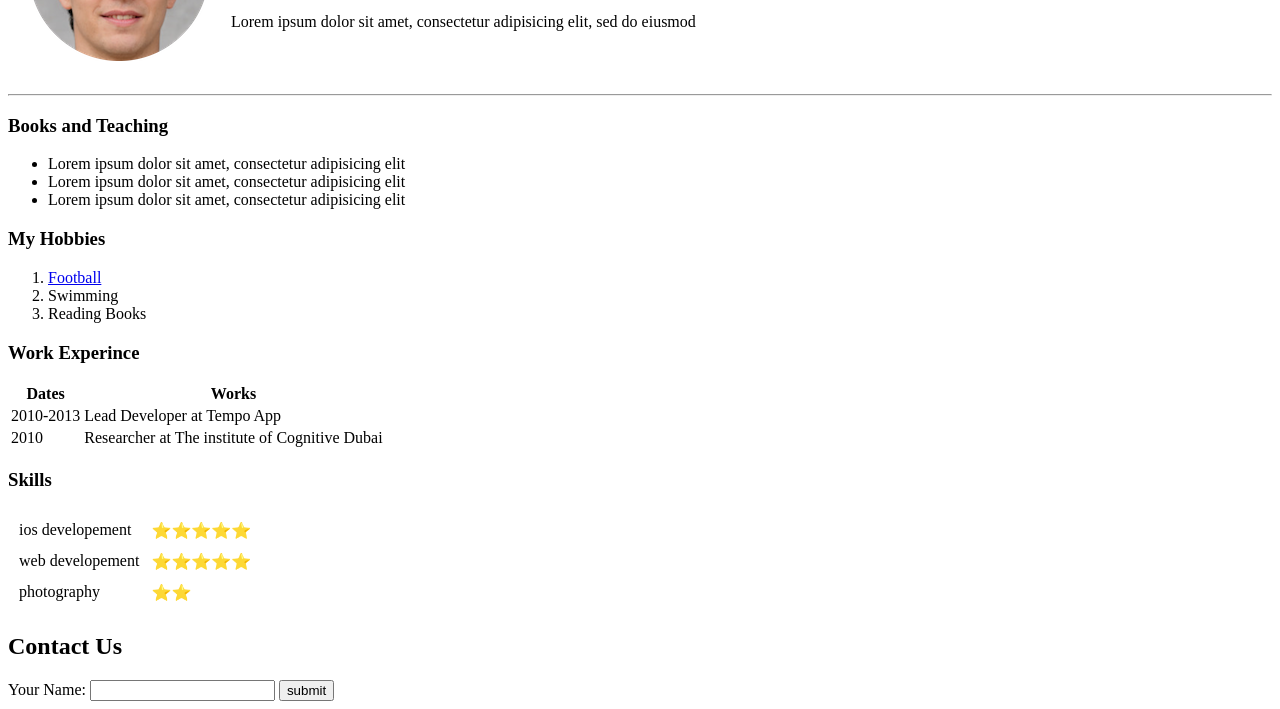
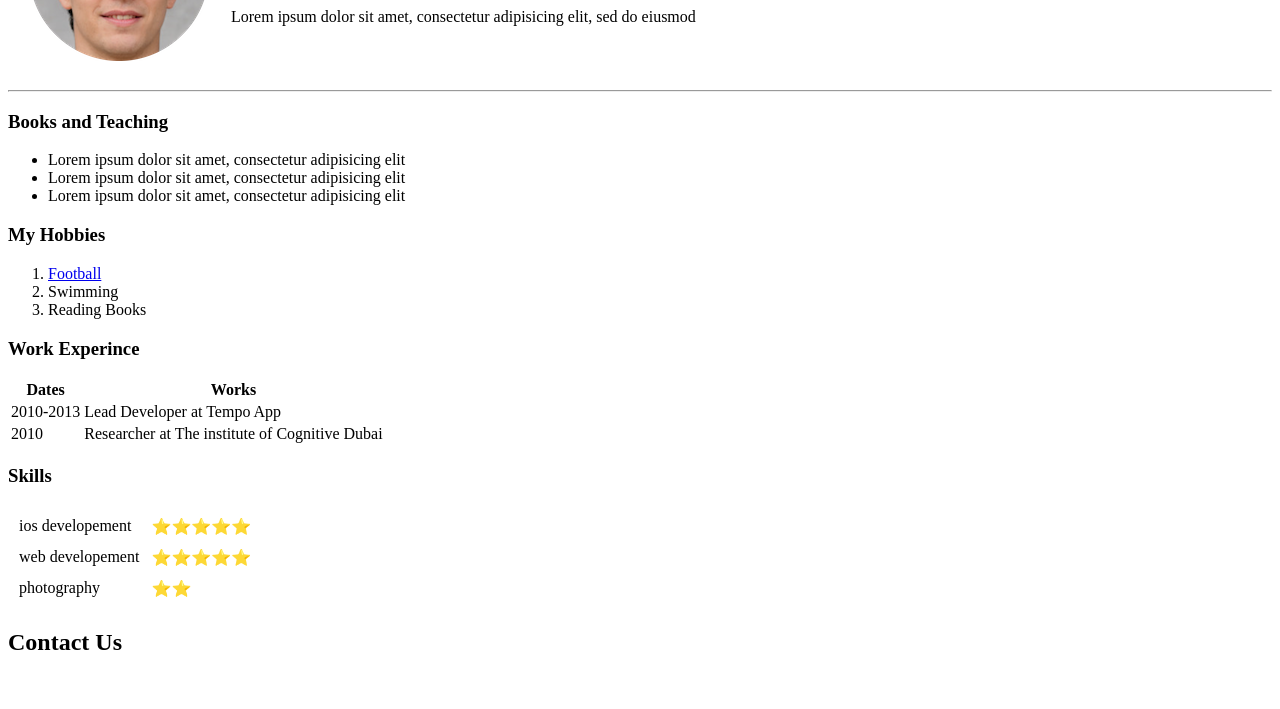
Before and after one commit to sabira1/cv, a plain HTML site: page index.html in a window 1280 px wide. Shown: the part 148-857 px from the top of the page. After the commit the page ends 824 px from the top, so only its background shows below. Drawn offline with Linux system fonts and the light colour scheme.

Commit message:
Update index.html

```diff
--- a/index.html
+++ b/index.html
@@ -1,4 +1,4 @@
-<!DOCTYPE html>
+
 <html lang="en" dir="ltr">
 
 <head>
@@ -67,11 +67,7 @@
     </tr>
   </table>
   <h2>Contact Us</h2>
-  <form class="" action="index.html" method="post">
-    <label for="name">Your Name:</label>
-    <input type="text" name="" value="">
-    <input type="submit" name="" value="submit">
-  </form>
+
 </body>
 
 </html>
```
